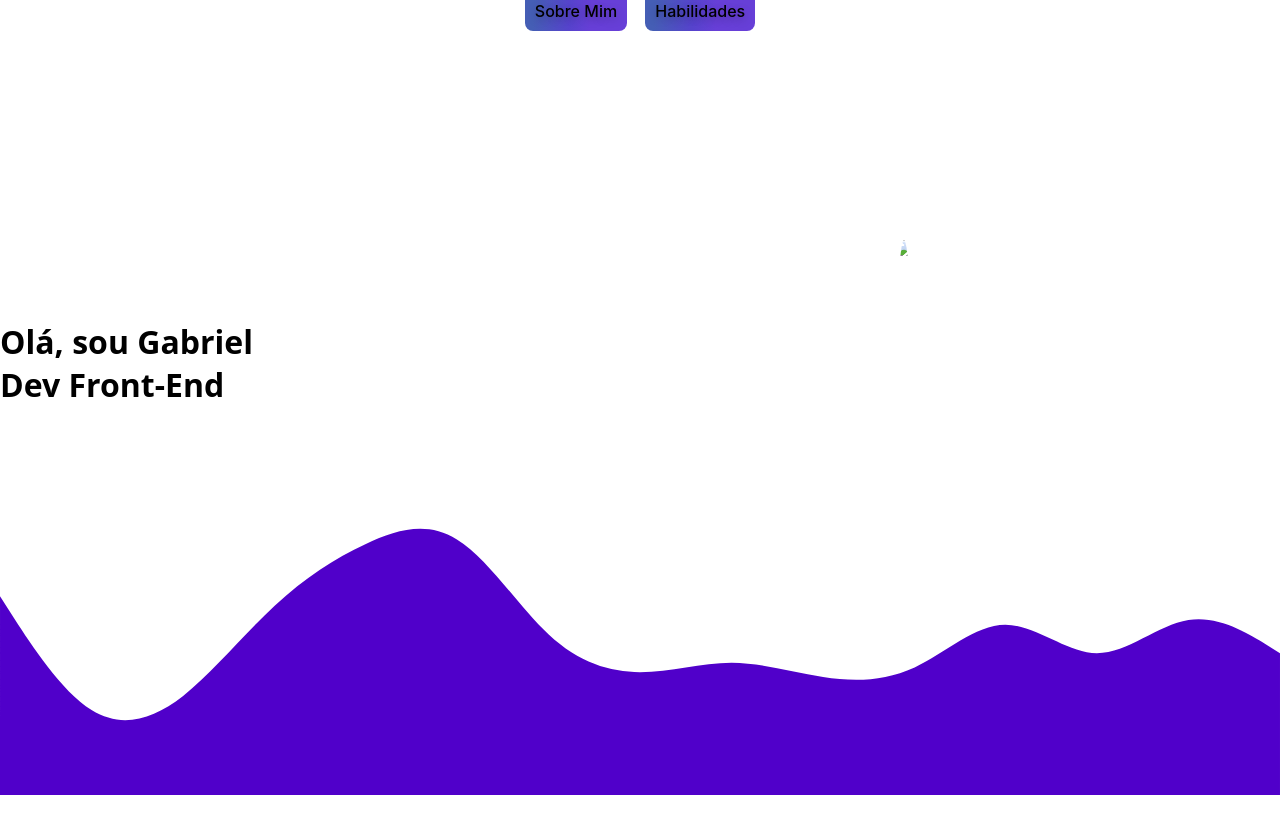
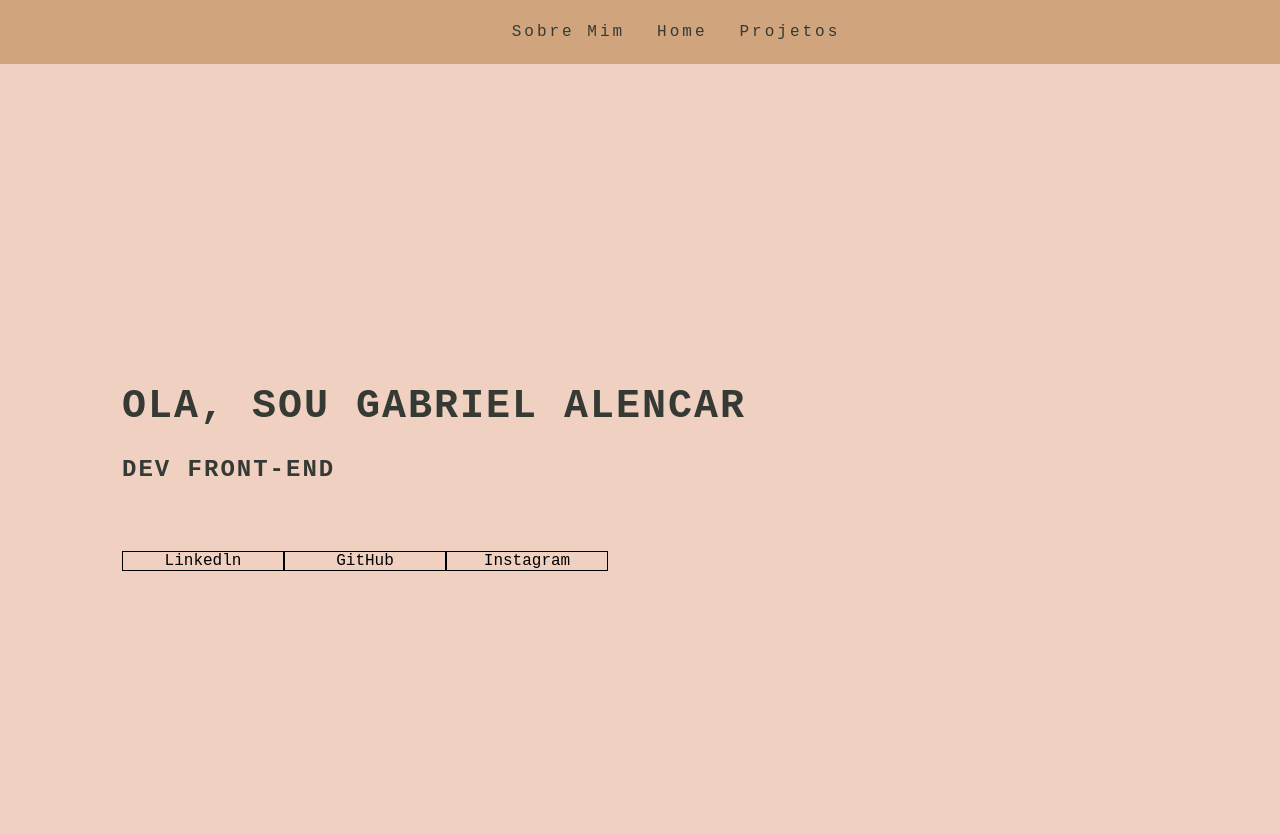
Before and after one commit to GabrielAlencarBarbosa/Portif-lio, a plain HTML site: page index.html in a window 1280 px wide. Before the commit the page ends 800 px from the top, so only its background shows below. Drawn offline with Linux system fonts and the light colour scheme.

Commit message:
alteraçao completa

```diff
--- a/css/style.css
+++ b/css/style.css
@@ -1,83 +1,82 @@
+
 body {
-    font-family: 'Open Sans', sans-serif;
-    background: rgb(255, 255, 255);
+    margin: 0;
+    padding: 0;
+    font-family: 'Chivo Mono', monospace;
+    color: #353A34;
+}
+
+.container-a {
+    height: 100vh;
+    width: 100vw;
+    background-color: #F0D0C1;
+    background-repeat: no-repeat;
+    background-position: center;
+    background-size: contain;
+    display: flex;
+    flex-direction: column;
+    justify-content: center;
+    align-items: flex-start;
+    box-sizing: border-box;
+    padding: 0 122px;
+    position: relative;
 
 }
 
-.conteudo {
-    display: absolute;
-    flex-direction: column;
-    align-items: top;
-    justify-content: top;
-    min-height: 100%;
+h1 {
+    font-size: 40px;
+    text-transform: uppercase;
+    letter-spacing: 2px;
 }
 
-.menu-principal {
-    min-width: 400px;
-    text-align: center;
+h2 {
+    text-transform: uppercase;
+    letter-spacing: 2px;
 }
 
-html,
-body {
-    height: 100%;
-    margin: 0;
-
+.redes {
+    margin-top: 3rem;
+    display: flex;
 }
 
-
-
-.footer {
-    position: absolute;
-    bottom: 0;
-    width: 100%;
-
+.redes a{
+text-decoration: none;
+color: black;
+padding: 1rem, 4rem;
+border: 1px solid black;
+min-width: 10rem;
+display: flex;
+align-items: center;
+justify-content: center;
+transition: .5s ease-in-out;
 }
 
-* {
-    margin: 0;
-    padding: 0;
+a:hover {
+    background-color: #d0a47d;
 }
 
-.text-element {
-    position: absolute;
-    top: 40%;
+a {
+    color: #353A34;
+    text-decoration: none;
+    transition: 0.3s;
+}
+a:hover {
+    opacity: 0.7;
 }
 
-.botao-menu {
-    background-image: linear-gradient(92.88deg, #455EB5 9.16%, #5643CC 43.89%, #673FD7 64.72%);
-    border-radius: 8px;
-    border-style: none;
-    box-sizing: border-box;
-    color: #000000;
-    cursor: pointer;
-    flex-shrink: 0;
-    font-family: "Inter UI", "SF Pro Display", -apple-system, BlinkMacSystemFont, "Segoe UI", Roboto, Oxygen, Ubuntu, Cantarell, "Open Sans", "Helvetica Neue", sans-serif;
-    font-size: 16px;
-    font-weight: 500;
-    height: 4rem;
-    padding: 0 1.6rem;
-    text-align: center;
-    text-shadow: rgba(0, 0, 0, 0.25) 0 3px 8px;
-    transition: all .5s;
-    user-select: none;
-    -webkit-user-select: none;
-    touch-action: manipulation;
-    text-decoration: none;
-    margin: 7px;
-    padding: 10px;
-
+nav {
+    display: flex;
+    justify-content: space-around;
+    align-items: center;
+    background:#d0a47d ;
+    height: 8vh;
 }
 
-.botao-menu:hover {
-    box-shadow: rgba(80, 63, 205, 0.5) 0 1px 30px;
-    transition-duration: .1s;
+.menu-nav {
+    list-style: none;
+    display: flex;
 }
-
-#img{
-   height: 300px;
-   height: 300px;
-   border-radius: 50%;
-   position: absolute;
-   left: 70%;
-   top: 30%;
+.menu-nav li{
+   letter-spacing: 3px;
+   margin-left: 32px;
 }
--- a/index.html
+++ b/index.html
@@ -2,44 +2,46 @@
 <html lang="en">
 
 <head>
-    <div class="text-element">
-        <h1>Olá, sou Gabriel
-            <h1> Dev Front-End
-            </h1>
-        </h1>
-    </div>
-    <style>
-    </style>
     <link rel="stylesheet" href="css/style.css">
     <meta charset="UTF-8">
     <meta http-equiv="X-UA-Compatible" content="IE=edge">
     <meta name="viewport" content="width=device-width, initial-scale=1.0">
-    <title>Portfólio</title>
+    <title>Portifólio</title>
 </head>
 
 <body>
-        <img id="img" src="/Projeto 01/imagens/eu.jpg">
+    <nav>
+        <ul class="menu-nav">
+            <li><a href="">Sobre Mim</a></li>
+            <li><a href="">Home</a></li>
+            <li><a href="">Projetos</a></li>
+        </ul>
+    </nav>
+    <header class="container-a">
+        <div class="header">
+            <div>
+                <h1>
+                    Ola, sou Gabriel Alencar
+                </h1>
+                <h2>
+                    Dev Front-End
+                </h2>
 
-    <div class="conteudo">
-        <div class="menu-principal">
+            </div>
+        </div>
+        <div class="redes">
+            <a href="">Linkedln</a>
+            <a href="">GitHub</a>
+            <a href="">Instagram</a>
+        </div>
+    </header>
 
-            <nav>
-                <a href="./sobre.html" class="botao-menu">Sobre Mim</a>
-                <a href="./Habilidades.html" class="botao-menu">Habilidades</a>
-                <a href=""></a>
-            </nav>
-        </div>
-    </div>
-    <div class="">
-    <footer class="footer">
-        <svg xmlns="http://www.w3.org/2000/svg" viewBox="0 0 1440 320">
-            <path fill="#5000ca" fill-opacity="1"
-                d="M0,96L17.1,122.7C34.3,149,69,203,103,224C137.1,245,171,235,206,208C240,181,274,139,309,106.7C342.9,75,377,53,411,37.3C445.7,21,480,11,514,32C548.6,53,583,107,617,138.7C651.4,171,686,181,720,181.3C754.3,181,789,171,823,170.7C857.1,171,891,181,926,186.7C960,192,994,192,1029,176C1062.9,160,1097,128,1131,128C1165.7,128,1200,160,1234,160C1268.6,160,1303,128,1337,122.7C1371.4,117,1406,139,1423,149.3L1440,160L1440,320L1422.9,320C1405.7,320,1371,320,1337,320C1302.9,320,1269,320,1234,320C1200,320,1166,320,1131,320C1097.1,320,1063,320,1029,320C994.3,320,960,320,926,320C891.4,320,857,320,823,320C788.6,320,754,320,720,320C685.7,320,651,320,617,320C582.9,320,549,320,514,320C480,320,446,320,411,320C377.1,320,343,320,309,320C274.3,320,240,320,206,320C171.4,320,137,320,103,320C68.6,320,34,320,17,320L0,320Z">
-            </path>
-        </svg>
-        </svg>
+
+    <main class="container-b">
+    </main>
+    <footer class="container-c">
+
     </footer>
-     </div>
 </body>
 
 </html>
```
Also changed, not shown: css/botoes.css (added), imagens/Sem título.png (added), imagens/eu.jpg (deleted).
